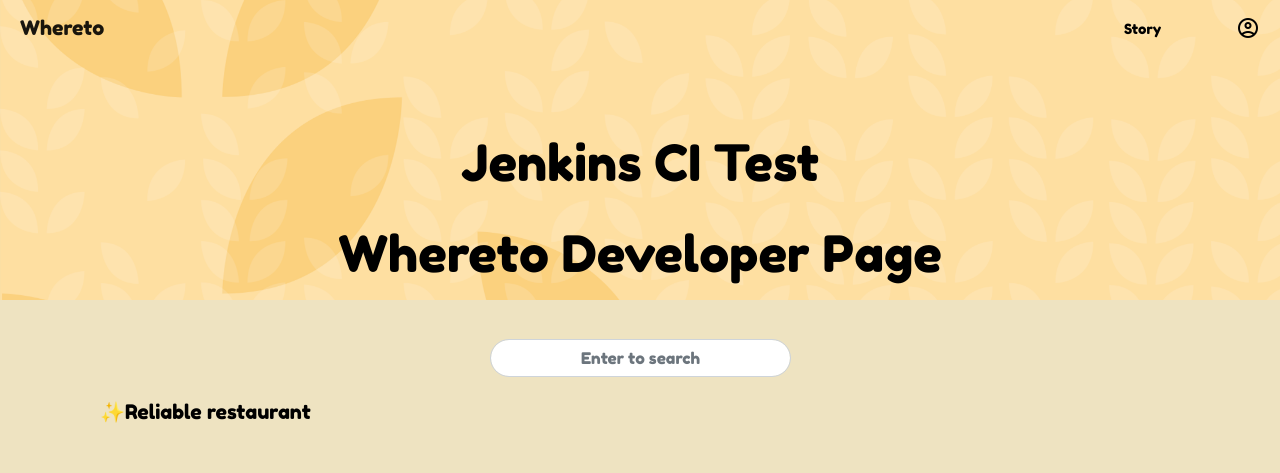
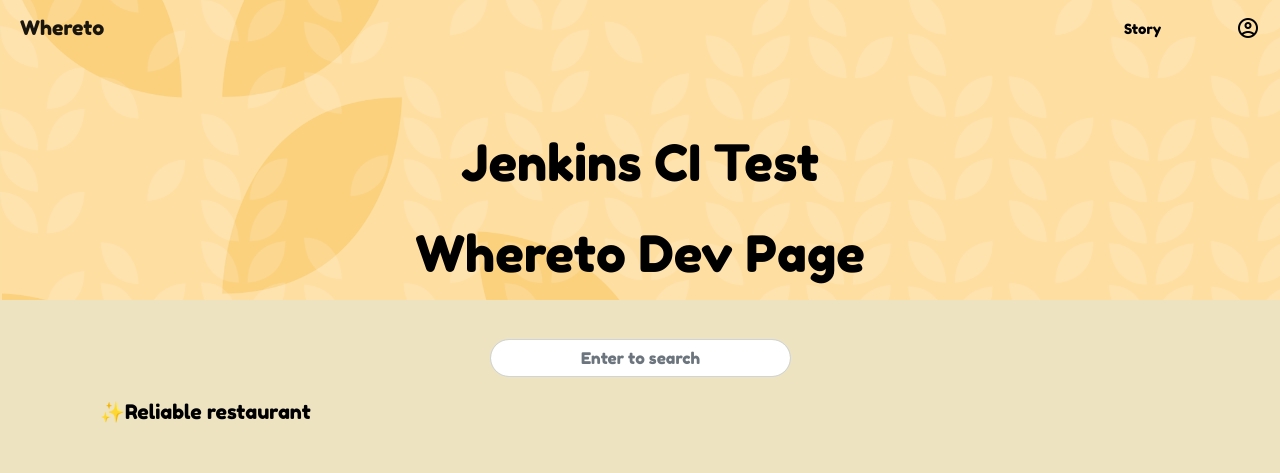
Before and after one commit to NewHoony/whereto, a Django app: page / in a window 1280 px wide. Shown: the top 473 px of the page. Run offline with Django 4.2, Linux system fonts and the light colour scheme; some libraries are stand-ins or nearby versions.

Commit message:
jenkins ci test(2)

```diff
--- a/templates/main/index.html
+++ b/templates/main/index.html
@@ -7,7 +7,7 @@
   <section class="container-fluid">
       <div class="container text-center" style="padding-top: 125px; font-size: 50px;">
         <p>Jenkins CI Test</p>
-        <p>Whereto Developer Page</p>
+        <p>Whereto Dev Page</p>
         <form action="https://www.google.com/search" method="GET">
           <div class="mx-auto mt-5 search-bar input-group mb-3" style="width: 300px;">
             <input name="q" type="text" class="form-control rounded-pill text-center" placeholder="Enter to search" aria-label="Recipient's username" aria-describedby="button-addon2">
```
